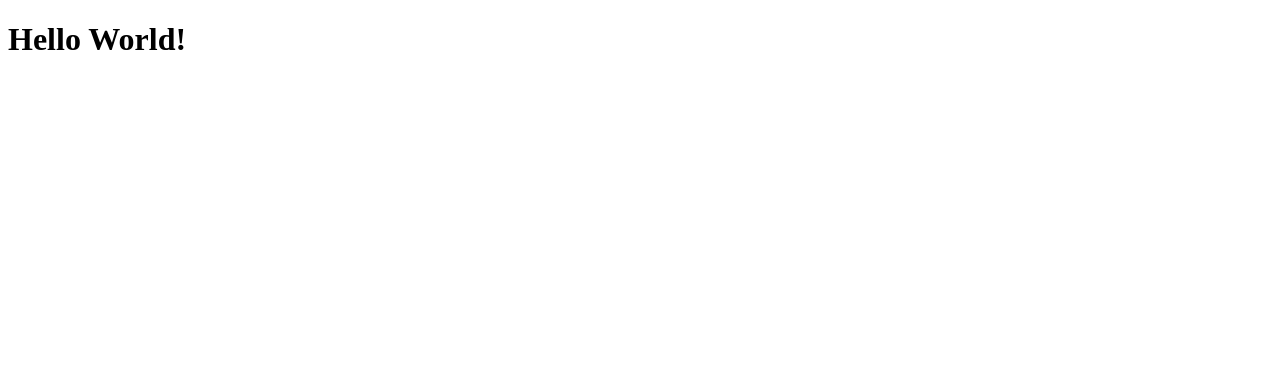
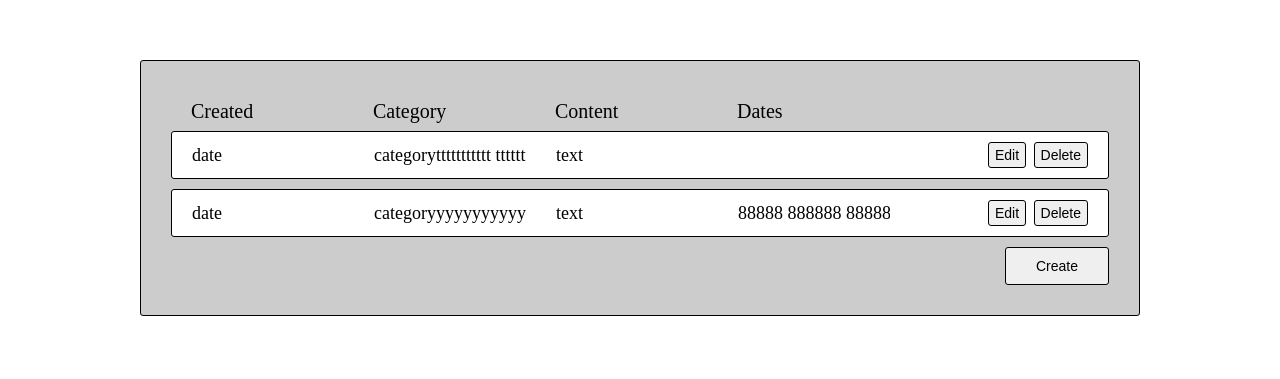
Before and after one commit to Denis-Ozolin/task_01, a plain HTML site: page index.html in a window 1280 px wide. Drawn offline with Linux system fonts and the light colour scheme.

Commit message:
create markup

```diff
--- /dev/null
+++ b/css/style.css
@@ -0,0 +1,100 @@
+*,
+*::before,
+*::after {
+  padding: 0;
+  margin: 0;
+  box-sizing: border-box;
+  border: none;
+}
+
+main{
+  display: flex;
+  justify-content: center;
+  padding: 60px 0;
+}
+
+li {
+  list-style: none;
+}
+
+.notes-table {
+  width: 1000px;
+  padding: 30px;
+  border: 1px solid #000;
+  border-radius: 3px;
+  background-color: #ccc;
+}
+
+.title-list {
+  display: flex;
+  padding: 0 20px;
+  line-height: 40px;
+}
+
+.title-list__item {
+  width: 152px;
+  font-size: 20px;
+  font-weight: 500;
+}
+
+.title-list__item:not(:last-child),
+.note__content:not(:last-child){
+  margin-right: 30px;
+}
+
+.notes-list {
+  display: flex;
+  flex-direction: column;
+}
+
+.notes-list__item{
+  margin-bottom: 10px;
+  border: 1px solid #000;
+  border-radius: 3px;
+  background-color: #fff;
+}
+
+.note {
+  display: flex;
+  align-items: center;
+  padding: 10px 20px;
+}
+
+.note__content {
+  width: 152px;
+  overflow: hidden;
+  white-space: nowrap;
+  font-size: 18px;
+}
+
+.note__content:last-child{
+  margin-left: auto;
+}
+
+.controls{
+  display: flex;
+  align-items: center;
+  justify-content: space-between;
+  width: 100px;
+  margin-left: auto;
+}
+
+.button{
+  padding: 4px 6px;
+  border: 1px solid #000;
+  border-radius: 3px;
+  font-size: 14px;
+  cursor: pointer;
+}
+
+.button:hover{
+  background-color: #bbb6b6;
+}
+
+.button--create{
+  margin-left: auto;
+  display: block;
+  padding: 10px 30px;
+  text-align: center;
+  font-weight: 500;
+}
--- a/index.html
+++ b/index.html
@@ -4,10 +4,50 @@
   <meta charset="UTF-8">
   <meta http-equiv="X-UA-Compatible" content="IE=edge">
   <meta name="viewport" content="width=device-width, initial-scale=1.0">
+  <link rel="stylesheet" href="./css/style.css">
   <title>Radency task-1</title>
 </head>
 <body>
-  <h1>Hello World!</h1>
+  <main>
+    <div class="notes-table">
+      <ul class="title-list">
+        <li class="title-list__item">Created</li>
+        <li class="title-list__item">Category</li>
+        <li class="title-list__item">Content</li>
+        <li class="title-list__item">Dates</li>
+      </ul>
+      <ul class="notes-list">
+        <li class="notes-list__item">
+          <ul class="note">
+            <li class="note__content">date</li>
+            <li class="note__content">categoryttttttttttt tttttttttttttttttttttttt</li>
+            <li class="note__content">text</li>
+            <li class="note__content">
+              <div class="controls">
+                <button class="button button--edit">Edit</button>
+                <button class="button button--delete">Delete</button>
+              </div>
+            </li>
+          </ul>
+        </li>
+        <li class="notes-list__item">
+          <ul class="note">
+            <li class="note__content">date</li>
+            <li class="note__content">categoryyyyyyyyyyyyyyyyyyyyyyyyyyy</li>
+            <li class="note__content">text</li>
+            <li class="note__content">88888 888888 8888888 666666</li>
+            <li class="note__content">
+              <div class="controls">
+                <button class="button button--edit">Edit</button>
+                <button class="button button--delete">Delete</button>
+              </div>
+            </li>
+          </ul>
+        </li>
+      </ul>
+      <button class="button button--create">Create</button>
+    </div>
+  </main>
   <script src="./js/test.js" type="module"></script>
 </body>
 </html>
```
